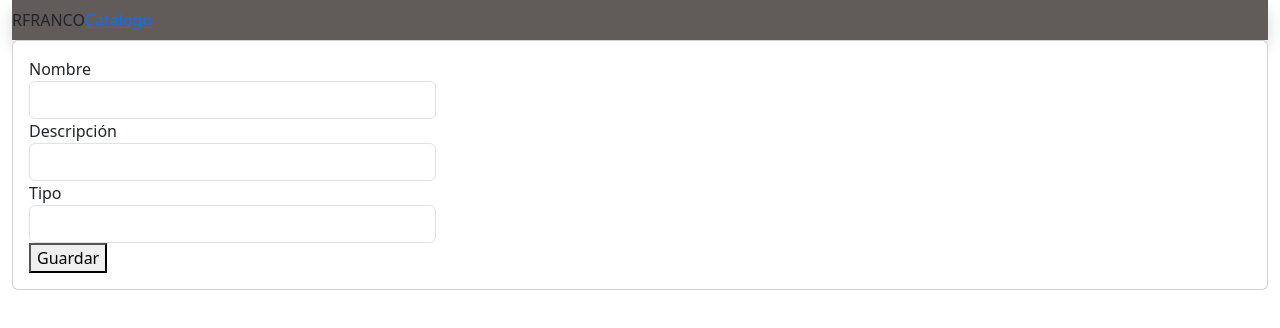
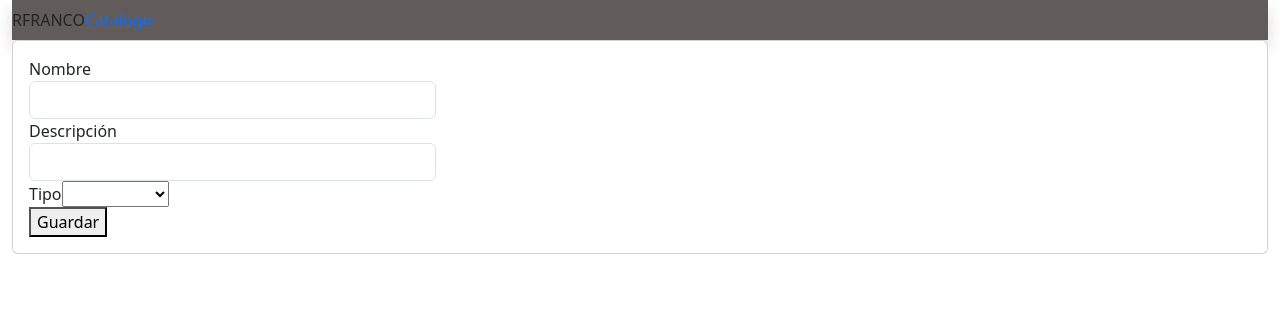
Before and after one commit to JordiBarrafon/rf, an Angular app: page /nuevoArticulo in a window 1280 px wide. Shown: the top 328 px of the page. Built offline with nearby package versions, Linux system fonts and the light colour scheme.

Commit message:
refactorización articulo nuevo y editar articulo

```diff
--- a/src/app/app-routing.module.ts
+++ b/src/app/app-routing.module.ts
@@ -1,5 +1,4 @@
 import { ArticuloComponent } from './articulo/articulo.component';
-import { ArticuloNuevoComponent } from './articulo/articulo-nuevo/articulo-nuevo.component';
 import { CatalogoComponent } from './catalogo/catalogo.component';
 import { NgModule } from '@angular/core';
 import { RouterModule, Routes } from '@angular/router';
@@ -7,7 +6,7 @@ import { RouterModule, Routes } from '@angular/router';
 const routes: Routes = [
   { path: 'catalogo', component: CatalogoComponent},
   { path: 'detalleArticulo/:id', component: ArticuloComponent },
-  { path: 'nuevoArticulo', component: ArticuloNuevoComponent },
+  { path: 'nuevoArticulo', component: ArticuloComponent },
   { path: '', pathMatch: 'full', redirectTo: 'catalogo'},
   { path: '**', pathMatch: 'full', redirectTo: 'catalogo'}
 ];
--- a/src/app/app.module.ts
+++ b/src/app/app.module.ts
@@ -8,7 +8,6 @@ import { CatalogoComponent } from './catalogo/catalogo.component';
 import { HeaderComponent } from './header/header.component';
 import { BodyComponent } from './body/body.component';
 import { ArticuloComponent } from './articulo/articulo.component';
-import { ArticuloNuevoComponent } from './articulo/articulo-nuevo/articulo-nuevo.component';
 import { ArticulosService } from './servicios/articulos.service';
 import { FormsModule, ReactiveFormsModule } from '@angular/forms';
 
@@ -19,7 +18,6 @@ import { FormsModule, ReactiveFormsModule } from '@angular/forms';
     HeaderComponent,
     BodyComponent,
     ArticuloComponent,
-    ArticuloNuevoComponent,
     FiltroFechaPipe,
     FiltroTextoPipe
   ],
--- a/src/app/articulo/articulo-nuevo/articulo-nuevo.component.html
+++ /dev/null
@@ -1,23 +0,0 @@
-<div class="row">
-  <div class="col-12">
-    <div class="card">
-      <div class="card-body">
-        <form [formGroup]="formulario" (ngSubmit)="guardar()">
-          <div class="form-group col-md-4 col-12">
-            <label for="nombre">Nombre</label>
-            <input type="text" name="nombre" formControlName="nombre" id="nombre" class="form-control" [ngClass]="{ 'is-invalid': submitted && f['nombre'].errors }">
-          </div>
-          <div class="form-group col-md-4 col-12">
-            <label for="descripcion">Descripción</label>
-            <input type="text" name="descripcion" formControlName="descripcion" id="descripcion" class="form-control" [ngClass]="{ 'is-invalid': submitted && f['descripcion'].errors }">
-          </div>
-          <div class="form-group col-md-4 col-12">
-            <label for="tipo">Tipo</label>
-            <input type="text" name="tipo" formControlName="tipo" id="tipo" class="form-control" [ngClass]="{ 'is-invalid': submitted && f['tipo'].errors }">
-          </div>
-          <button type="submit">Guardar</button>
-        </form>
-      </div>
-    </div>
-  </div>
-</div>
--- a/src/app/articulo/articulo-nuevo/articulo-nuevo.component.ts
+++ /dev/null
@@ -1,38 +0,0 @@
-import { Router } from '@angular/router';
-import { ArticulosService } from './../../servicios/articulos.service';
-import { Articulo } from './../../modelos/articulo';
-import { Component } from '@angular/core';
-import { FormControl, FormGroup, FormBuilder, Validators } from '@angular/forms';
-
-@Component({
-  selector: 'app-articulo-nuevo',
-  templateUrl: './articulo-nuevo.component.html',
-  styleUrls: ['./articulo-nuevo.component.css']
-})
-export class ArticuloNuevoComponent {
-  public formulario: FormGroup;
-  submitted = false;
-
-  constructor(private servicioArticulo: ArticulosService, private formBuilder: FormBuilder, private navegador: Router){
-    this.formulario = formBuilder.group({
-      nombre: ['', Validators.required],
-      descripcion: ['', Validators.required],
-      tipo: ['', Validators.required]
-    });
-  }
-
-  get f() { return this.formulario.controls; }
-
-  guardar(){
-    this.submitted = true;
-
-    if(this.formulario.invalid)
-      return;
-
-    this.servicioArticulo.nuevoArticulo(new Articulo(
-      this.f['nombre'].value, this.f['descripcion'].value, this.f['tipo'].value
-    ));
-    this.navegador.navigateByUrl('catalogo');
-  }
-
-}
--- a/src/app/articulo/articulo.component.html
+++ b/src/app/articulo/articulo.component.html
@@ -2,18 +2,20 @@
   <div class="col-12">
     <div class="card">
       <div class="card-body">
-        <form (ngSubmit)="actualizar()">
+        <form [formGroup]="formulario" (ngSubmit)="guardar()">
           <div class="form-group col-md-4 col-12">
             <label for="nombre">Nombre</label>
-            <input type="text" [(ngModel)]="articulo.nombre" class="form-control" name="nombre">
+            <input type="text" name="nombre" formControlName="nombre" id="nombre" class="form-control" [ngClass]="{ 'is-invalid': submitted && f['nombre'].errors }">
           </div>
           <div class="form-group col-md-4 col-12">
             <label for="descripcion">Descripción</label>
-            <input type="text" [(ngModel)]="articulo.descripcion" class="form-control" name="descripcion">
+            <input type="text" name="descripcion" formControlName="descripcion" id="descripcion" class="form-control" [ngClass]="{ 'is-invalid': submitted && f['descripcion'].errors }">
           </div>
           <div class="form-group col-md-4 col-12">
             <label for="tipo">Tipo</label>
-            <input type="text" [(ngModel)]="articulo.tipo" class="form-control" name="tipo">
+            <select id="tipo" name="tipo" formControlName="tipo">
+              <option *ngFor="let tipo of tiposArticulo" [value]="tipo" [ngClass]="{ 'is-invalid': submitted && f['tipo'].errors }">{{ tipo }}</option>
+            </select>
           </div>
           <button type="submit">Guardar</button>
         </form>
--- a/src/app/articulo/articulo.component.ts
+++ b/src/app/articulo/articulo.component.ts
@@ -1,3 +1,5 @@
+import { FormBuilder, FormGroup, Validators } from '@angular/forms';
+import { TipoArticulo } from './../modelos/TipoArticulo.enum';
 import { ArticulosService } from './../servicios/articulos.service';
 import { ActivatedRoute, Router } from '@angular/router';
 import { Articulo } from './../modelos/articulo';
@@ -10,15 +12,50 @@ import { Component } from '@angular/core';
 })
 export class ArticuloComponent {
   public articulo: Articulo;
+  public formulario: FormGroup;
+  submitted = false;
+  tiposArticulo = Object.values(TipoArticulo);
 
-  constructor(private router: ActivatedRoute, private servicioArticulos: ArticulosService, private navegador: Router) {
+
+  constructor(private router: ActivatedRoute, private servicioArticulos: ArticulosService, private formBuilder: FormBuilder, private navegador: Router) {
     let id = router.snapshot.params['id'];
     this.articulo = servicioArticulos.getArticulo(id);
+    this.formulario = formBuilder.group({
+      nombre: ['', Validators.required],
+      descripcion: ['', Validators.required],
+      tipo: ['', Validators.required]
+    });
+    if(this.articulo){
+      this.formulario.controls['nombre'].setValue(this.articulo.nombre);
+      this.formulario.controls['descripcion'].setValue(this.articulo.descripcion);
+      this.formulario.controls['tipo'].setValue(this.articulo.tipo);
+    }
   }
+
+  get f() { return this.formulario.controls; }
 
   actualizar(){
      this.servicioArticulos.updateArticulo(this.articulo);
      this.navegador.navigateByUrl('catalogo');
   }
 
+  guardar(){
+    this.submitted = true;
+
+    if(this.formulario.invalid)
+      return;
+    if(!this.articulo){
+      this.servicioArticulos.nuevoArticulo(new Articulo(
+        this.f['nombre'].value, this.f['descripcion'].value, this.f['tipo'].value
+      ));
+    }else{
+      this.articulo.nombre= this.f['nombre'].value;
+      this.articulo.descripcion= this.f['descripcion'].value;
+      this.articulo.tipo= this.f['tipo'].value;
+
+      this.servicioArticulos.updateArticulo(this.articulo);
+    }
+    this.navegador.navigateByUrl('catalogo');
+  }
+
 }
--- /dev/null
+++ b/src/app/modelos/TipoArticulo.enum.ts
@@ -0,0 +1,5 @@
+export enum TipoArticulo {
+  pelicula = 'Película',
+  videojuego = 'Videojuego',
+  ebook = 'e-book'
+}
--- a/src/app/modelos/articulo.ts
+++ b/src/app/modelos/articulo.ts
@@ -1,3 +1,4 @@
+import { TipoArticulo } from './TipoArticulo.enum';
 import { ArticulosService } from './../servicios/articulos.service';
 import { ArticuloInterface } from './articuloInterface';
 export class Articulo implements ArticuloInterface{
@@ -5,10 +6,10 @@ export class Articulo implements ArticuloInterface{
     public fechaCreacion?: Date;
     public nombre: string;
     public descripcion: string;
-    public tipo: string;
+    public tipo: TipoArticulo;
     private servicioArticulo?: ArticulosService;
 
-    constructor(nombre:string, descripcion:string, tipo:string){
+    constructor(nombre:string, descripcion:string, tipo:TipoArticulo){
       this.servicioArticulo = new ArticulosService;
       this.id = this.servicioArticulo.maximoId();
       this.fechaCreacion = new Date();
--- a/src/app/modelos/articuloInterface.ts
+++ b/src/app/modelos/articuloInterface.ts
@@ -1,7 +1,8 @@
+import { TipoArticulo } from './TipoArticulo.enum';
 export interface ArticuloInterface {
   id?: number;
   fechaCreacion?: Date,
   nombre: string;
   descripcion: string;
-  tipo: string;
+  tipo: TipoArticulo;
 }
--- a/src/app/servicios/articulos.service.ts
+++ b/src/app/servicios/articulos.service.ts
@@ -1,3 +1,4 @@
+import { TipoArticulo } from './../modelos/TipoArticulo.enum';
 import { Articulo } from './../modelos/articulo';
 import { Injectable } from '@angular/core';
 
@@ -7,10 +8,10 @@ import { Injectable } from '@angular/core';
 export class ArticulosService {
 
   articulos: Articulo[] = [
-    { id: 1, nombre: 'articulo1', descripcion: 'desc art 1', tipo: 'pelicula', fechaCreacion:new Date() },
-    { id: 2, nombre: 'articulo2', descripcion: 'desc art 2', tipo: 'pelicula', fechaCreacion:new Date() },
-    { id: 3, nombre: 'articulo3', descripcion: 'desc art 3', tipo: 'pelicula', fechaCreacion:new Date() },
-    { id: 4, nombre: 'articulo4', descripcion: 'desc art 4', tipo: 'pelicula', fechaCreacion:new Date() },
+    { id: 1, nombre: 'articulo1', descripcion: 'desc art 1', tipo: TipoArticulo.pelicula, fechaCreacion:new Date() },
+    { id: 2, nombre: 'articulo2', descripcion: 'desc art 2', tipo: TipoArticulo.ebook, fechaCreacion:new Date() },
+    { id: 3, nombre: 'articulo3', descripcion: 'desc art 3', tipo: TipoArticulo.ebook, fechaCreacion:new Date() },
+    { id: 4, nombre: 'articulo4', descripcion: 'desc art 4', tipo: TipoArticulo.videojuego, fechaCreacion:new Date() },
   ];
 
   constructor() {
```
Also changed, not shown: src/app/articulo/articulo-nuevo/articulo-nuevo.component.css (deleted), 1 other file (tests, documents, lock files or other folders).
